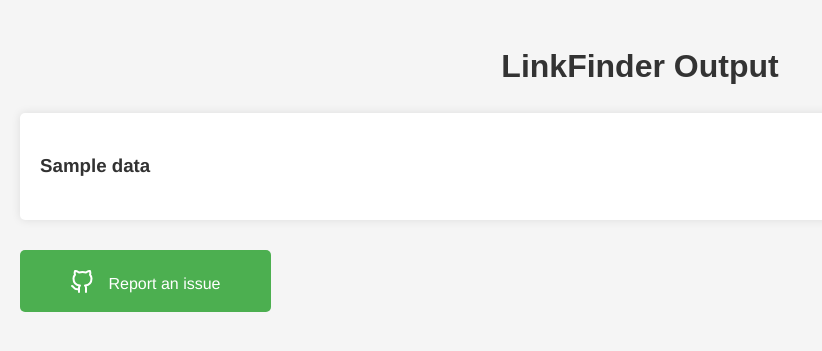
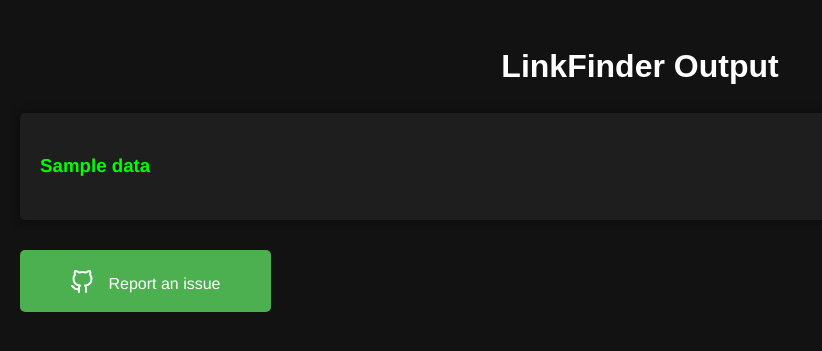
Before and after one commit to Raunaksplanet/LinkFinder-Web-Version, a Flask app: template templates/output.html in a window 1280 px wide. Shown: the top 351 px of the page, without its empty margins (0-822 px from the left). Run offline with Flask 3, Linux system fonts and the light colour scheme; the template is opened without the code that fills it: most values are stand-ins (such as "Sample title", 1, 10 or a date in 2020).

Commit message:
Update output-style.css

```diff
--- a/static/output-style.css
+++ b/static/output-style.css
@@ -1,7 +1,7 @@
 body {
     font-family: Helvetica, sans-serif;
-    background-color: #f5f5f5;
-    color: #323232;
+    background-color: #121212; /* Dark background */
+    color: #e0e0e0; /* Light text color */
     margin: 0;
     padding: 20px;
     line-height: 1.6;
@@ -9,33 +9,37 @@ body {
 
 h1 {
     font-family: 'Arial', sans-serif;
-    color: #333;
+    color: #ffffff; /* White color for headings */
     text-align: center;
     margin-bottom: 20px;
 }
 
 a {
-    color: #000;
+    color: #00aaff; /* Light blue color for links */
     text-decoration: none;
 }
 
 .text {
     font-size: 16px;
-    color: #323232;
-    background-color: #fff;
+    color: #ffffff; /* Light text color */
+    background-color: #1e1e1e; /* Dark background */
     padding: 20px;
     border-radius: 5px;
-    box-shadow: 0 0 10px rgba(0, 0, 0, 0.1);
+    box-shadow: 0 0 10px rgba(0, 0, 0, 0.5); /* Darker shadow */
     margin-bottom: 20px;
 }
 
+.highlight {
+    color: #00ff00; /* Green color for highlighted text */
+}
+
 .container {
-    background-color: #e9e9e9;
+    background-color: #1e1e1e; /* Darker container background */
     padding: 15px;
     margin: 20px 0;
     border: 1px solid #8a8a8a;
     border-radius: 5px;
-    box-shadow: 0 0 10px rgba(0, 0, 0, 0.1);
+    box-shadow: 0 0 10px rgba(0, 0, 0, 0.5); /* Darker shadow */
 }
 
 .button {
```
